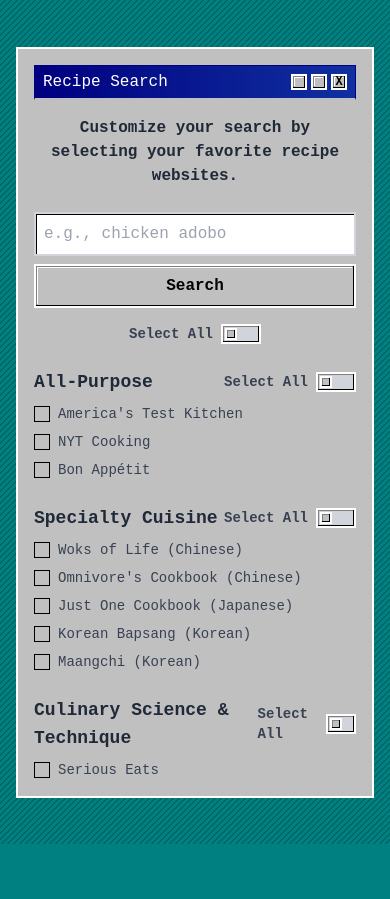
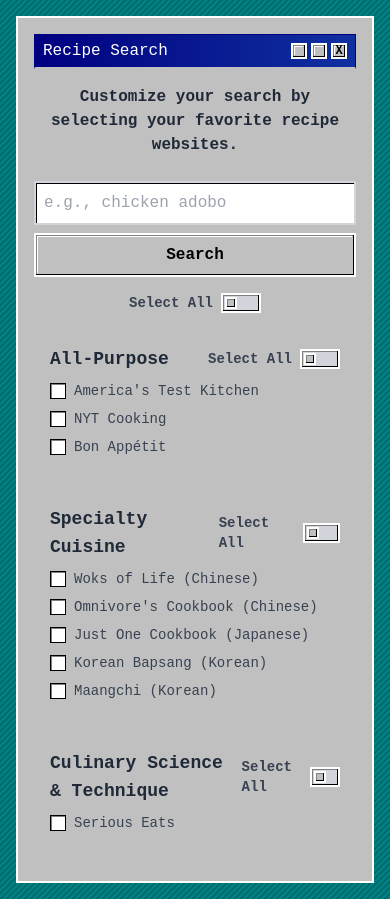
Before and after one commit to marisliang/recipe-search, a plain HTML site: page index.html in a window 390 px wide. Both pictures are taken after a click on the switch 241 px from the left and 333 px from the top of the page. Before the commit the page ends 844 px from the top, so only its background shows below. Drawn offline with nearby package versions, Linux system fonts and the light colour scheme; a web font is replaced by a local one.

Commit message:
nit formatting updates

```diff
--- a/index.html
+++ b/index.html
@@ -72,24 +72,23 @@
             width: 16px;
             height: 16px;
             border: 1px solid #000;
-            background-color: #c0c0c0;
+            background-color: #fff;
             position: relative;
             cursor: pointer;
+            box-shadow: inset 1px 1px #808080, inset -1px -1px #fff;
         }
 
-        .checkbox-90s:checked {
-            background-color: #c0c0c0;
-        }
-
-        .checkbox-90s:checked::after {
+        .checkbox-90s:checked::before {
             content: '';
             position: absolute;
-            width: 8px;
-            height: 8px;
             top: 50%;
             left: 50%;
-            transform: translate(-50%, -50%);
-            background: #000;
+            width: 7px;
+            height: 4px;
+            border: 2px solid #000;
+            border-top: none;
+            border-right: none;
+            transform: translate(-50%, -50%) rotate(-45deg);
         }
 
         /* 90s style slider switch */
@@ -130,6 +129,12 @@
         .toggle-switch-90s[aria-checked="true"] .toggle-switch-handle-90s {
             transform: translateX(18px);
         }
+
+        .category-container {
+            padding: 1rem;
+            margin-top: 1rem;
+            margin-bottom: 1rem;
+        }
     </style>
 </head>
 <body class="flex items-center justify-center min-h-screen p-4">
@@ -165,7 +170,8 @@
         </div>
 
         <!-- Category: All-Purpose -->
-        <div class="flex items-center justify-between mt-6 mb-2">
+        <div class="category-container">
+            <div class="flex items-center justify-between mb-2">
                 <h2 class="text-lg font-bold text-gray-800">All-Purpose</h2>
                 <div class="flex items-center gap-2">
                     <label for="all-purpose-toggle" class="text-sm font-semibold text-gray-700">Select All</label>
@@ -191,9 +197,11 @@
                     <label for="bon-appetit" class="ml-2">Bon Appétit</label>
                 </div>
             </div>
+        </div>
 
         <!-- Category: Specialty Cuisine -->
-        <div class="flex items-center justify-between mt-6 mb-2">
+        <div class="category-container">
+            <div class="flex items-center justify-between mb-2">
                 <h2 class="text-lg font-bold text-gray-800">Specialty Cuisine</h2>
                 <div class="flex items-center gap-2">
                     <label for="specialty-toggle" class="text-sm font-semibold text-gray-700">Select All</label>
@@ -229,9 +237,11 @@
                     <label for="maangchi" class="ml-2">Maangchi (Korean)</label>
                 </div>
             </div>
+        </div>
 
         <!-- Category: Culinary Science & Technique -->
-        <div class="flex items-center justify-between mt-6 mb-2">
+        <div class="category-container">
+            <div class="flex items-center justify-between mb-2">
                 <h2 class="text-lg font-bold text-gray-800">Culinary Science & Technique</h2>
                 <div class="flex items-center gap-2">
                     <label for="science-toggle" class="text-sm font-semibold text-gray-700">Select All</label>
@@ -245,6 +255,7 @@
                     <input type="checkbox" id="serious-eats" name="website" value="seriouseats.com" checked
                            class="checkbox-90s h-4 w-4">
                     <label for="serious-eats" class="ml-2">Serious Eats</label>
+                </div>
             </div>
         </div>
     </div>
@@ -264,12 +275,13 @@
             };
 
             /**
-             * Updates the state of a single toggle switch and its checkboxes.
-             * @param {HTMLElement} toggleSwitch - The toggle switch element.
-             * @param {HTMLElement} categoryContainer - The container holding the checkboxes.
+             * Sets the `aria-checked` state and checkbox status for a category, then updates the global toggle.
+             * @param {string} categoryId - The ID of the category container.
              * @param {boolean} checked - The new checked state.
              */
-            function setCategoryState(toggleSwitch, categoryContainer, checked) {
+            function setCategoryState(categoryId, checked) {
+                const categoryContainer = document.getElementById(categoryId);
+                const toggleSwitch = categoryContainer.previousElementSibling.querySelector('[role="switch"]');
                 toggleSwitch.setAttribute('aria-checked', checked);
                 categoryContainer.querySelectorAll('input[type="checkbox"]').forEach(checkbox => {
                     checkbox.checked = checked;
@@ -278,16 +290,14 @@
             }
 
             /**
-             * Toggles a category's checkboxes on or off.
+             * Toggles a category's checkboxes on or off based on the event target.
              * @param {Event} event - The event object.
              */
             function toggleCategory(event) {
                 const toggleSwitch = event.currentTarget;
-                const categoryId = toggleSwitch.id.replace('-toggle', '');
-                const categoryContainer = document.getElementById(`${categoryId}-category`);
+                const categoryId = toggleSwitch.id.replace('-toggle', '-category');
                 const isChecked = toggleSwitch.getAttribute('aria-checked') === 'true';
-
-                setCategoryState(toggleSwitch, categoryContainer, !isChecked);
+                setCategoryState(categoryId, !isChecked);
             }
 
             /**
@@ -365,17 +375,14 @@
                 const isChecked = globalToggle.getAttribute('aria-checked') === 'true';
                 const newState = !isChecked;
 
-                // Toggle all checkboxes on the page
-                websiteCheckboxes.forEach(checkbox => {
-                    checkbox.checked = newState;
-                });
-
-                // Update all toggles to match the new state
-                document.querySelectorAll('[id$="-toggle"]').forEach(toggle => {
-                    toggle.setAttribute('aria-checked', newState);
-                });
-
-                updateGlobalToggle();
+                // Toggle all category states
+                for (const categoryId in categoryToggles) {
+                    const container = categoryToggles[categoryId];
+                    const checkboxes = container.querySelectorAll('input[type="checkbox"]');
+                    if (checkboxes.length > 0) {
+                        setCategoryState(container.id, newState);
+                    }
+                }
             });
 
             // Add listeners for each category's toggle switch
@@ -395,10 +402,10 @@
             websiteCheckboxes.forEach(checkbox => {
                 checkbox.addEventListener('change', () => {
                     // Update category toggle
-                    const categoryContainer = checkbox.closest('[id$="-category"]');
-                    const categoryId = categoryContainer.id.replace('-category', '');
-                    const toggleSwitch = document.getElementById(`${categoryId}-toggle`);
-                    const allChecked = areAllChecked(categoryContainer);
+                    const categoryContainer = checkbox.closest('.category-container').querySelector('div:nth-child(2)');
+                    const toggleSwitch = categoryContainer.previousElementSibling.querySelector('[role="switch"]');
+                    const allCategoryCheckboxes = categoryContainer.querySelectorAll('input[type="checkbox"]');
+                    const allChecked = Array.from(allCategoryCheckboxes).every(cb => cb.checked);
                     toggleSwitch.setAttribute('aria-checked', allChecked);
 
                     // Update global toggle
@@ -407,12 +414,12 @@
             });
 
             // Initial state update for all toggles
-            for (const toggleId in categoryToggles) {
-                const toggleSwitch = document.getElementById(toggleId);
-                const categoryContainer = categoryToggles[toggleId];
-                const allChecked = areAllChecked(categoryContainer);
+            document.querySelectorAll('.category-container').forEach(container => {
+                const toggleSwitch = container.querySelector('[id$="-toggle"]');
+                const checkboxes = container.querySelectorAll('input[type="checkbox"]');
+                const allChecked = Array.from(checkboxes).every(cb => cb.checked);
                 toggleSwitch.setAttribute('aria-checked', allChecked);
-            }
+            });
             updateGlobalToggle();
         });
     </script>
```
Lines whose indentation alone changed are shown as unchanged.
